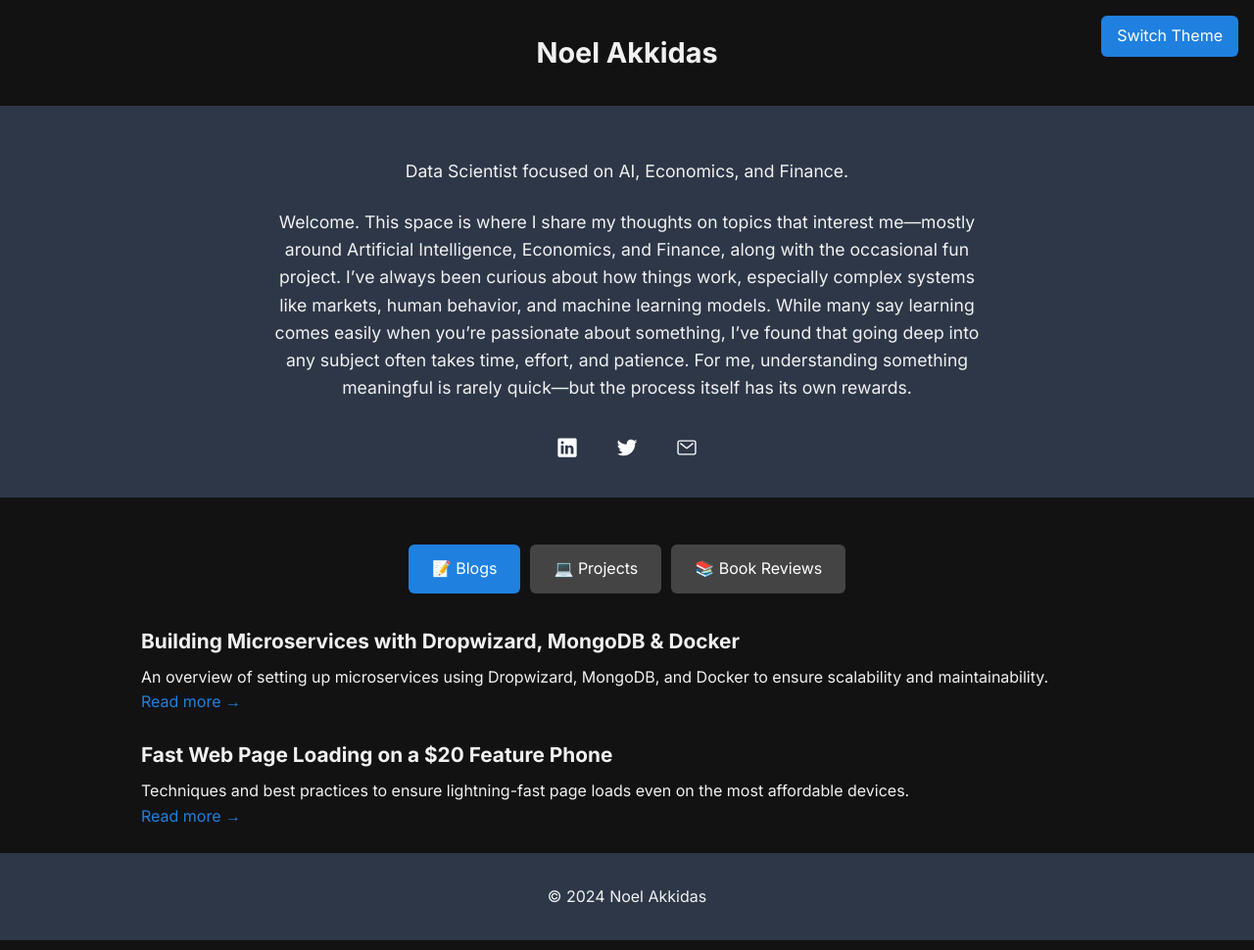
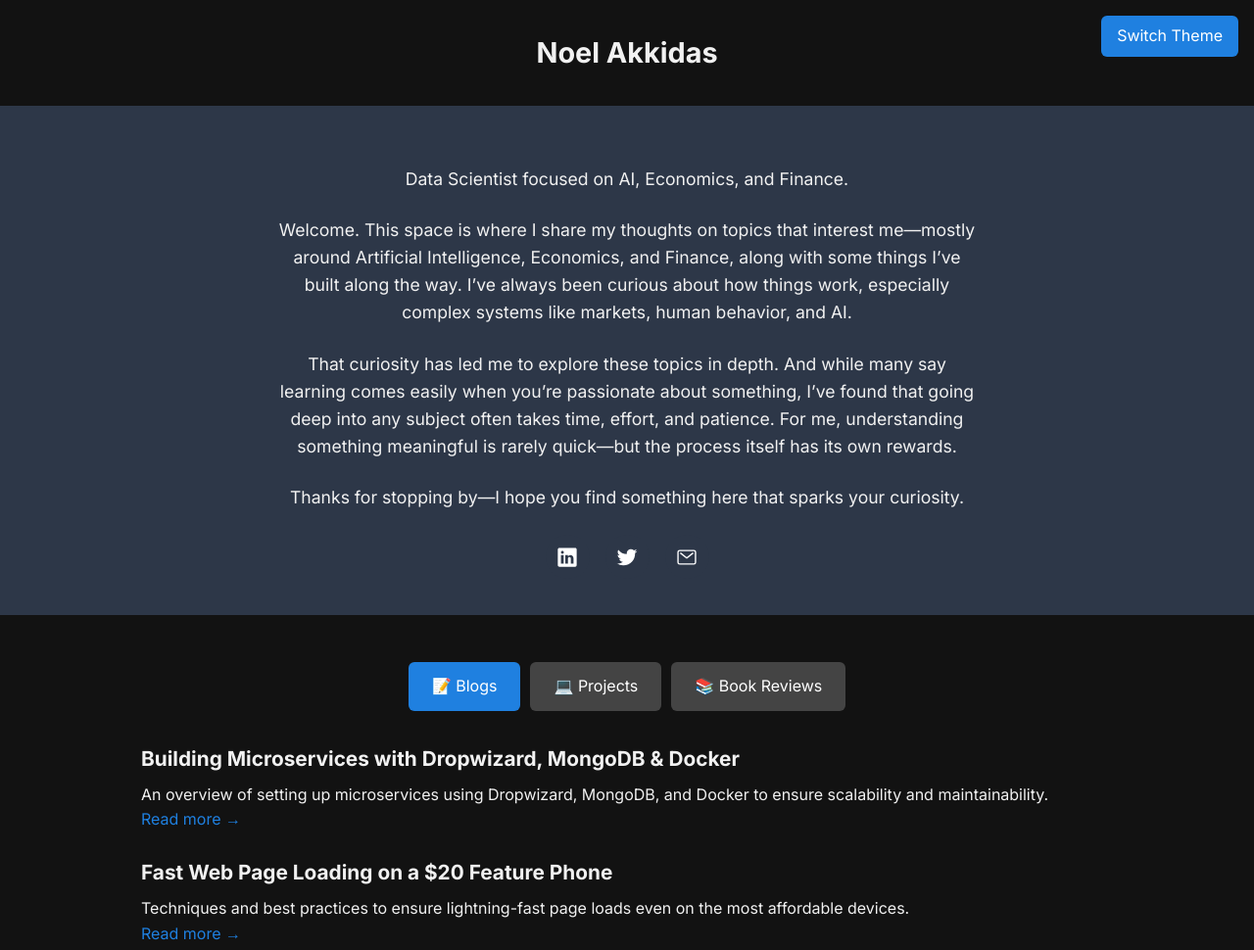
Before and after one commit to noelakkidas/noel.akkidas, a plain HTML site: page index.html in a window 1280 px wide. Shown: the top 970 px of the page at 98% size. Drawn offline with nearby package versions, Linux system fonts and the light colour scheme.

Commit message:
Modified Intro and added conatct details

```diff
--- /dev/null
+++ b/config.js
@@ -0,0 +1,6 @@
+// config.js
+const SOCIAL_LINKS = {
+    linkedin: "https://www.linkedin.com/in/akkidas-noel-prakash-05a3a2225",
+    twitter: "https://x.com/noelakkidas",
+    email: "mailto:noel.akkidas@gmail.com"
+  };
--- a/index.html
+++ b/index.html
@@ -73,7 +73,7 @@
       display: flex;
       justify-content: center;
       align-items: center;
-      height: 50vh;
+      height: 65vh;
       padding: 2rem;
     }
 
@@ -224,19 +224,29 @@
     <div class="hero-content">
       <p>Data Scientist focused on AI, Economics, and Finance.</p>
 
-      <p>Welcome. This space is where I share my thoughts on topics that interest me—mostly around Artificial
-        Intelligence, Economics, and Finance, along with the occasional fun project.
+      <p>	Welcome. This space is where I share my thoughts on topics that interest me—mostly around Artificial Intelligence, Economics, and Finance, along with some things I’ve built along the way. I’ve always been curious about how things work, especially complex systems like markets, human behavior, and AI.</p>
 
-        I’ve always been curious about how things work, especially complex systems like markets, human behavior, and
-        machine learning models. While many say learning comes easily when you’re passionate about something, I’ve found
-        that going deep into any subject often takes time, effort, and patience. For me, understanding something
-        meaningful is rarely quick—but the process itself has its own rewards.</p>
+      <p>That curiosity has led me to explore these topics in depth. And while many say learning comes easily when you’re passionate about something, I’ve found that going deep into any subject often takes time, effort, and patience. For me, understanding something meaningful is rarely quick—but the process itself has its own rewards.
+      </p>
+      <p>	Thanks for stopping by—I hope you find something here that sparks your curiosity.</p>
 
-      <ul class="social-link">
-        <li><a href="#" class="icon-box"><ion-icon name="logo-linkedin"></ion-icon></a></li>
-        <li><a href="#" class="icon-box"><ion-icon name="logo-twitter"></ion-icon></a></li>
-        <li><a href="#" class="icon-box"><ion-icon name="mail-outline"></ion-icon></a></li>
-      </ul>
+        <ul class="social-link">
+          <li>
+            <a id="linkedin-link" target="_blank" class="icon-box">
+              <ion-icon name="logo-linkedin"></ion-icon>
+            </a>
+          </li>
+          <li>
+            <a id="twitter-link" target="_blank" class="icon-box">
+              <ion-icon name="logo-twitter"></ion-icon>
+            </a>
+          </li>
+          <li>
+            <a id="email-link" class="icon-box">
+              <ion-icon name="mail-outline"></ion-icon>
+            </a>
+          </li>
+        </ul>
     </div>
   </section>
 
@@ -339,7 +349,12 @@
       }
     }
   </script>
-
+<script>
+  // Assign links from config.js to your social buttons
+  document.getElementById("linkedin-link").href = SOCIAL_LINKS.linkedin;
+  document.getElementById("twitter-link").href = SOCIAL_LINKS.twitter;
+  document.getElementById("email-link").href = SOCIAL_LINKS.email;
+</script>
 </body>
 
 </html>
```
